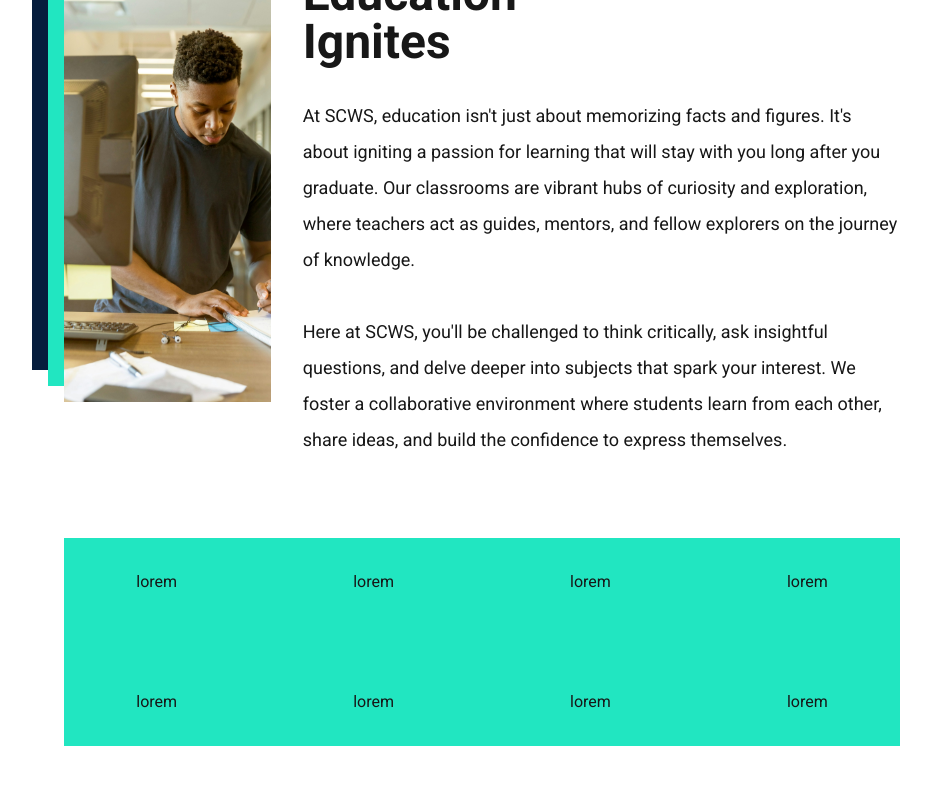
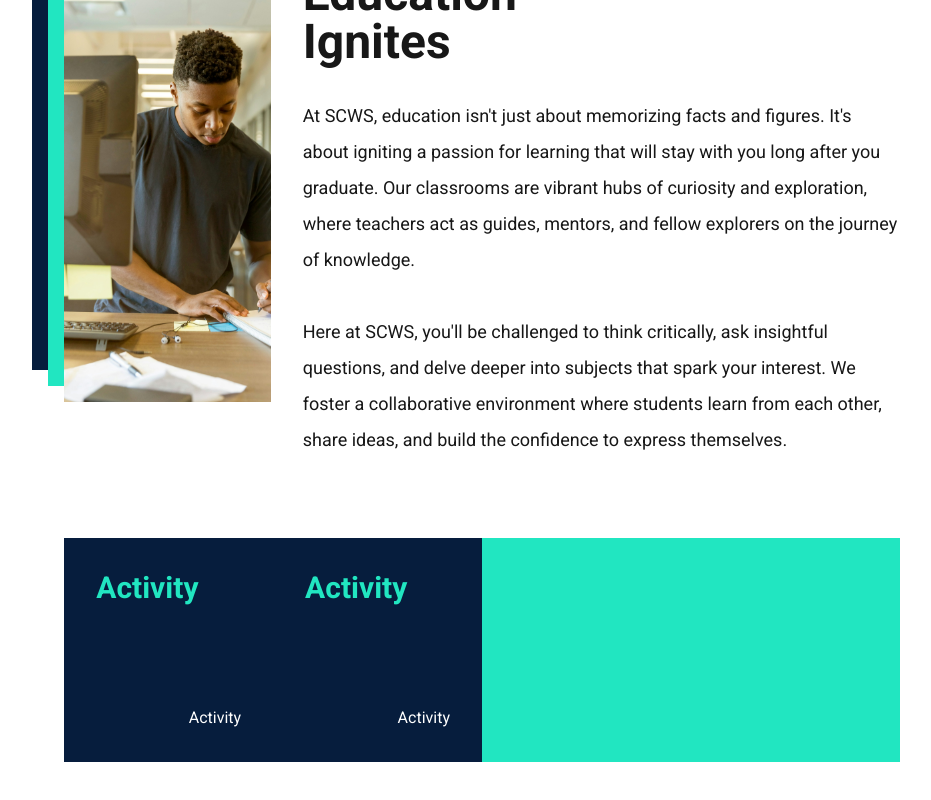
Before and after one commit to anggakharisma/scws, a Next.js app: page / in a window 1280 px wide. Shown: the part 857-1657 px from the top of the page, without its empty margins (158-1089 px from the left). Built offline with nearby package versions, Linux system fonts and the light colour scheme.

Commit message:
chore: add styling

```diff
--- a/package.json
+++ b/package.json
@@ -10,6 +10,7 @@
   },
   "dependencies": {
     "better-sqlite3": "^11.5.0",
+    "clsx": "^2.1.1",
     "drizzle-orm": "^0.35.3",
     "next": "15.0.1",
     "postgres": "^3.4.5",
--- a/src/app/(main)/page.tsx
+++ b/src/app/(main)/page.tsx
@@ -4,7 +4,6 @@ import Ignite from '@/app/assets/images/ignites.jpg';
 import Image from 'next/image';
 
 export default function Home() {
-
   return (
     <div className="max-w-max w-full lg:w-10/12 px-4 p-2 lg:px-8 mx-auto">
       <div className="bg-primary lg:pl-10 pb-10 lg:pb-0 flex flex-col-reverse lg:flex-row justify-between rounded-2xl relative mb-40">
@@ -63,31 +62,14 @@ export default function Home() {
         </div>
       </div>
 
-      <div className='mt-0 gap-8 w-10/12 mx-auto mb-80 grid grid-cols-4 bg-primary justify-between items-center place-items-center'>
-        <div className='p-8'>
-          <p>lorem</p>
+      <div className='mt-0 gap-0 w-10/12 mx-auto mb-80 grid grid-cols-4 bg-primary justify-between items-center'>
+        <div className='p-8 bg-secondary h-56 flex flex-col justify-between'>
+          <h3 className='text-primary font-bold text-3xl'>Activity</h3>
+          <p className='text-white self-end items-end'>Activity</p>
         </div>
-        <div className='p-8'>
-          <p>lorem</p>
-        </div>
-        <div className='p-8'>
-          <p>lorem</p>
-        </div>
-        <div className='p-8'>
-          <p>lorem</p>
-        </div>
-
-        <div className='p-8'>
-          <p>lorem</p>
-        </div>
-        <div className='p-8'>
-          <p>lorem</p>
-        </div>
-        <div className='p-8'>
-          <p>lorem</p>
-        </div>
-        <div className='p-8'>
-          <p>lorem</p>
+        <div className='p-8 bg-secondary h-56 flex flex-col justify-between'>
+          <h3 className='text-primary font-bold text-3xl'>Activity</h3>
+          <p className='text-white self-end items-end'>Activity</p>
         </div>
       </div>
     </div>
```
